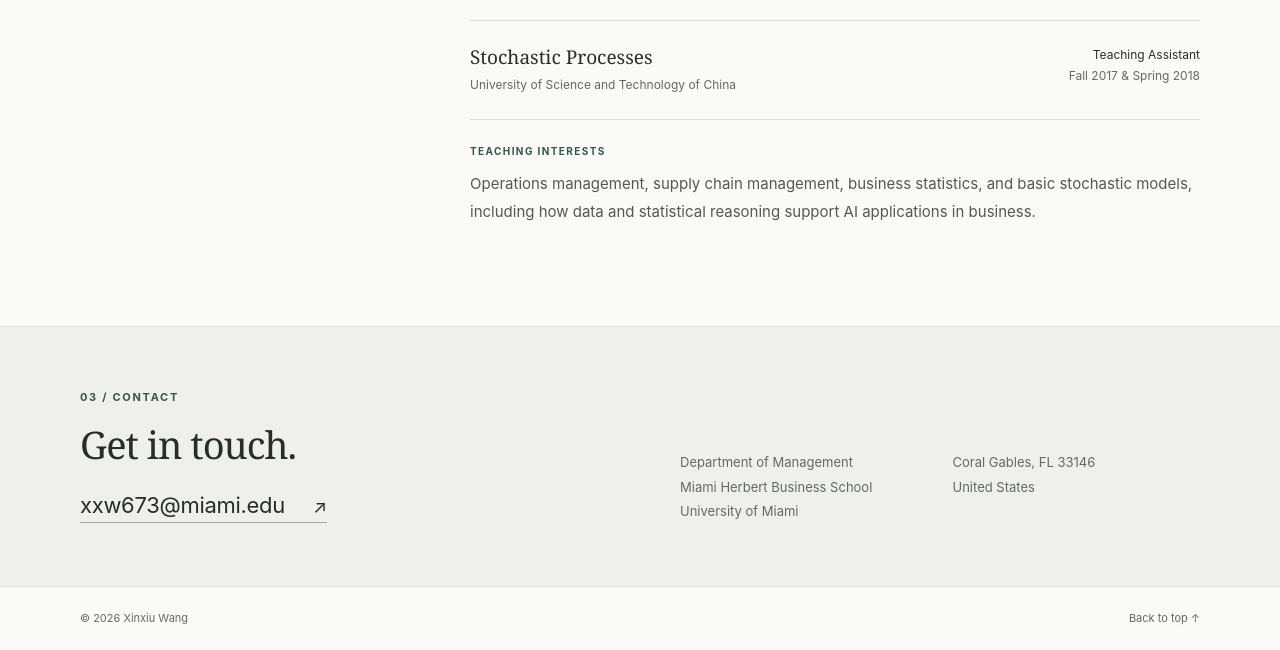
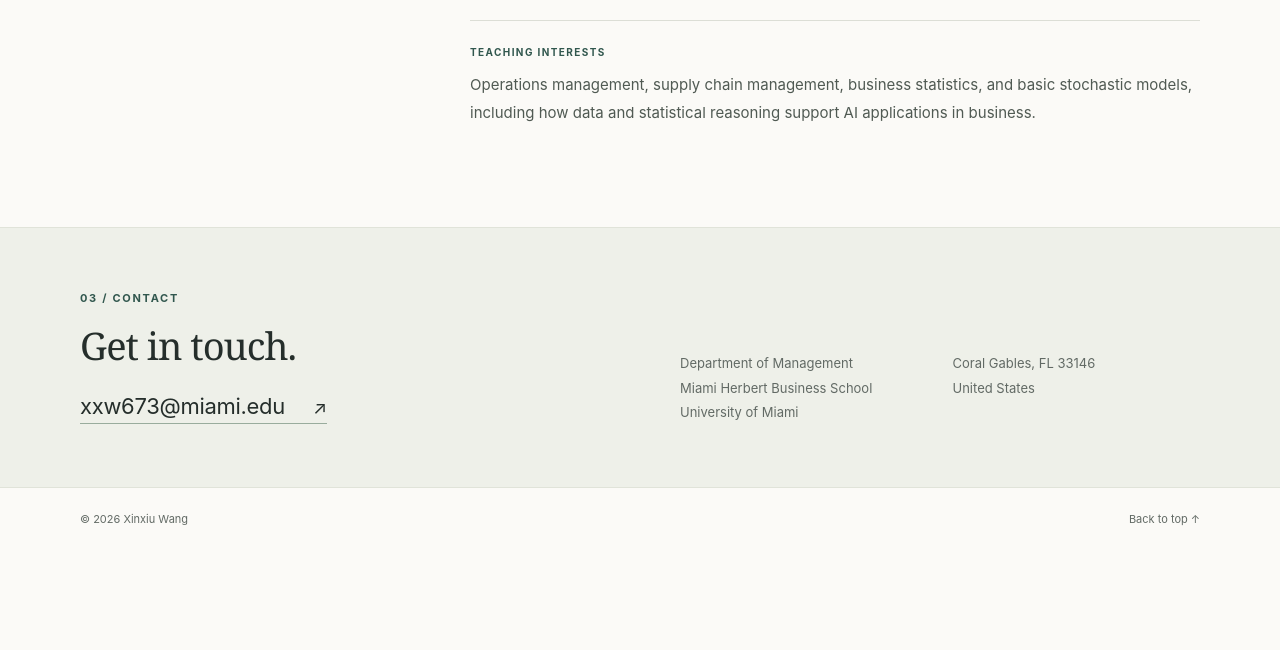
Before and after one commit to XinxiuWang/xinxiuwang.github.io, a plain HTML site: page index.html in a window 1280 px wide. Shown: the part 2647-3297 px from the top of the page. After the commit the page ends 3198 px from the top, so only its background shows below. Drawn offline with Linux system fonts and the light colour scheme.

Commit message:
Keep independent teaching experience on academic homepage

```diff
--- a/index.html
+++ b/index.html
@@ -121,10 +121,6 @@
           <div><h3>Operations Management</h3><p>MGT 303 · University of Miami</p></div>
           <p class="course-role">Instructor of Record<br><span>Spring 2026</span></p>
         </div>
-        <div class="course">
-          <div><h3>Stochastic Processes</h3><p>University of Science and Technology of China</p></div>
-          <p class="course-role">Teaching Assistant<br><span>Fall 2017 &amp; Spring 2018</span></p>
-        </div>
         <p class="teaching-interests"><span class="small-label">Teaching interests</span>Operations management, supply chain management, business statistics, and basic stochastic models, including how data and statistical reasoning support AI applications in business.</p>
       </div>
     </section>
```
